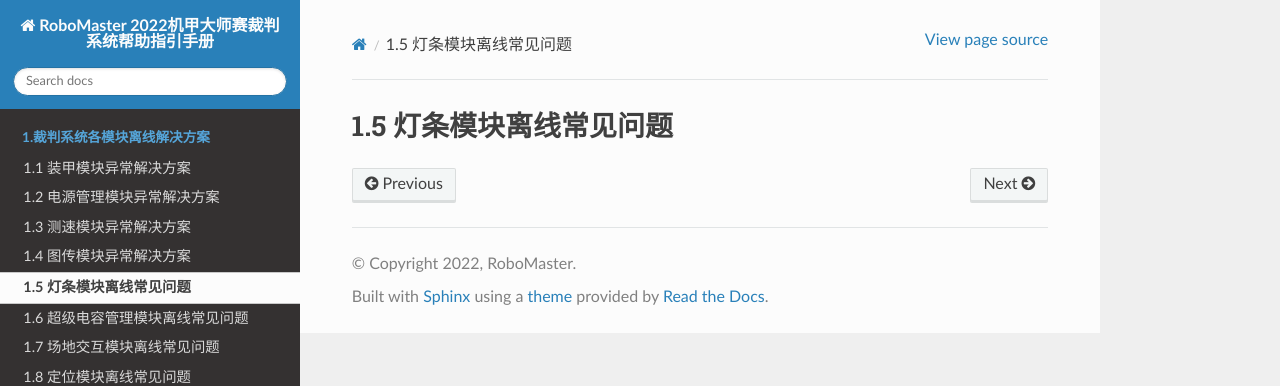
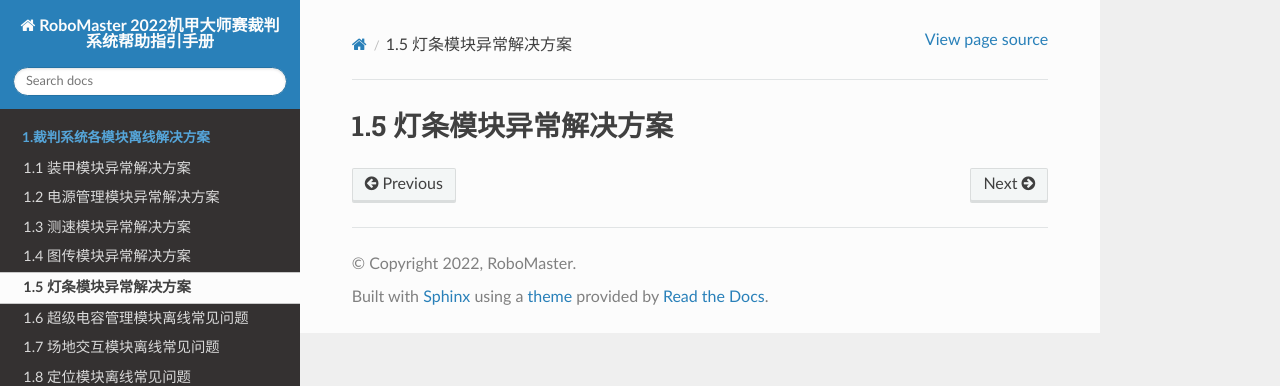
Before and after one commit to RoboMaster/RefereeSystem_Help, a Sphinx documentation site: the page built from docs/ch1/1-5.md, in a window 1280 px wide. Shown: the top 386 px of the page. Built offline with Sphinx 7.4.7 and the Read the Docs theme 2.0.0, drawn with Linux system fonts in a browser that asks for light colours.

Commit message:
Update 1-5.md

```diff
--- a/docs/ch1/1-5.md
+++ b/docs/ch1/1-5.md
@@ -1 +1 @@
-# 1.5 灯条模块离线常见问题
+# 1.5 灯条模块异常解决方案
```
